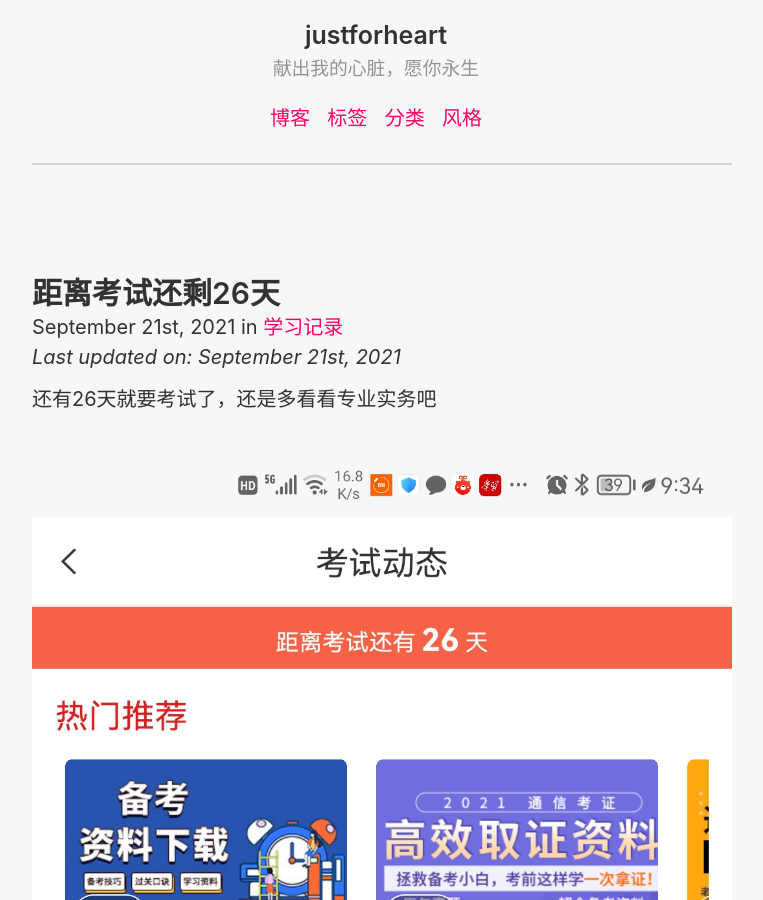
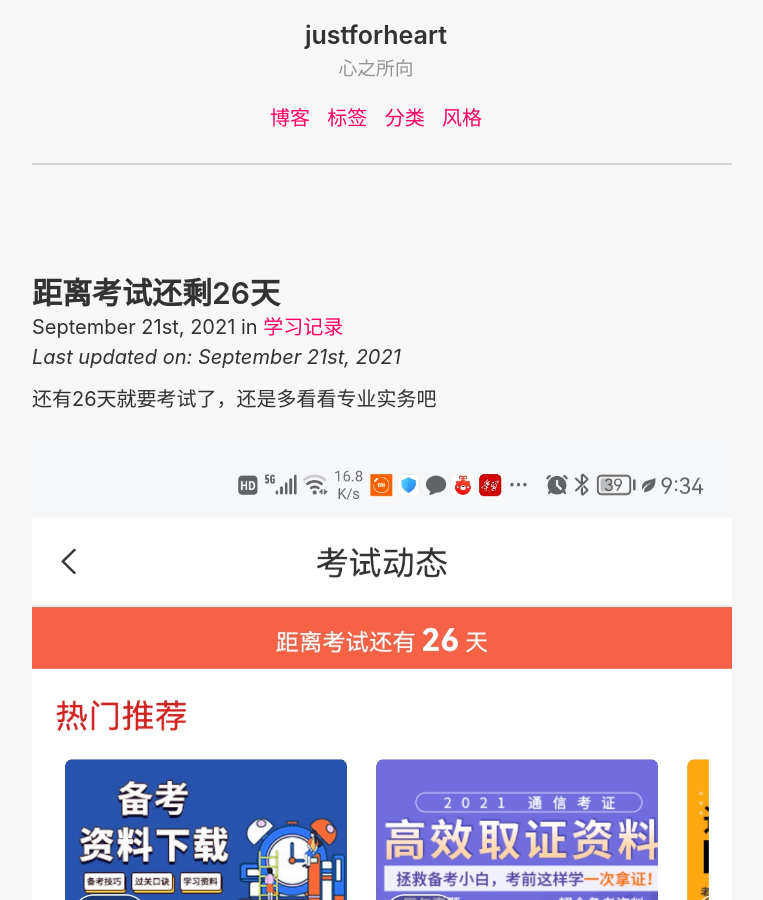
Before and after one commit to justforheart/justforheart.github.io, a Jekyll site: the page built from index.html, in a window 1280 px wide and 900 px high. Shown: the whole window, without its empty margins (258-1021 px from the left). Built offline with Jekyll 4.4.1, drawn with Linux system fonts in a browser that asks for light colours; the list of posts is cut into pages by our own code.

Commit message:
Update _config.yml

```diff
--- a/_config.yml
+++ b/_config.yml
@@ -1,7 +1,7 @@
 # Setup
 title: justforheart
-tagline: 献出我的心脏，愿你永生
-url: https://www.justforheart.fun
+tagline: 心之所向
+url: https://justforheart.github.io
 paginate: 1
 baseurl: ""
 permalink: :title/
```
